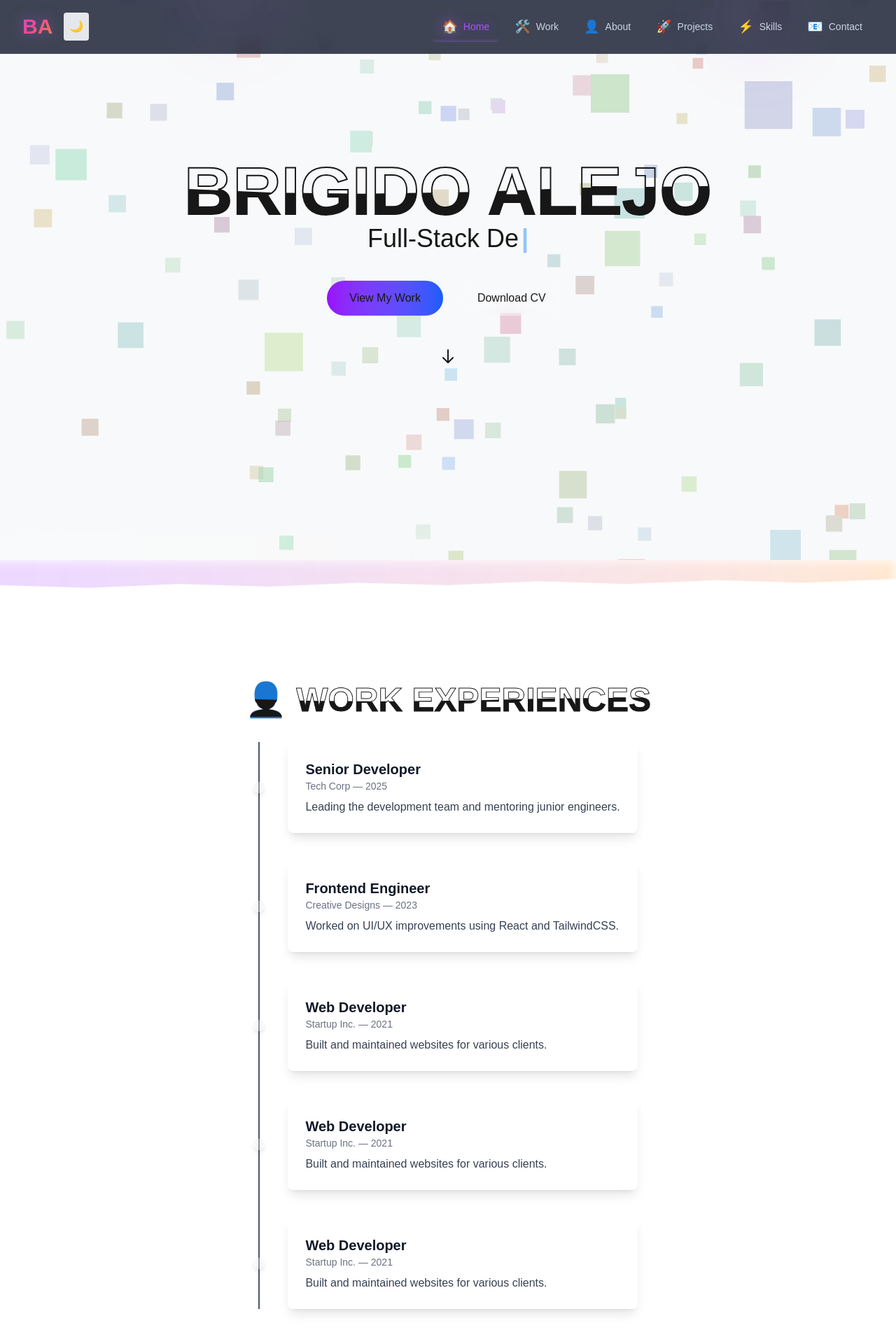
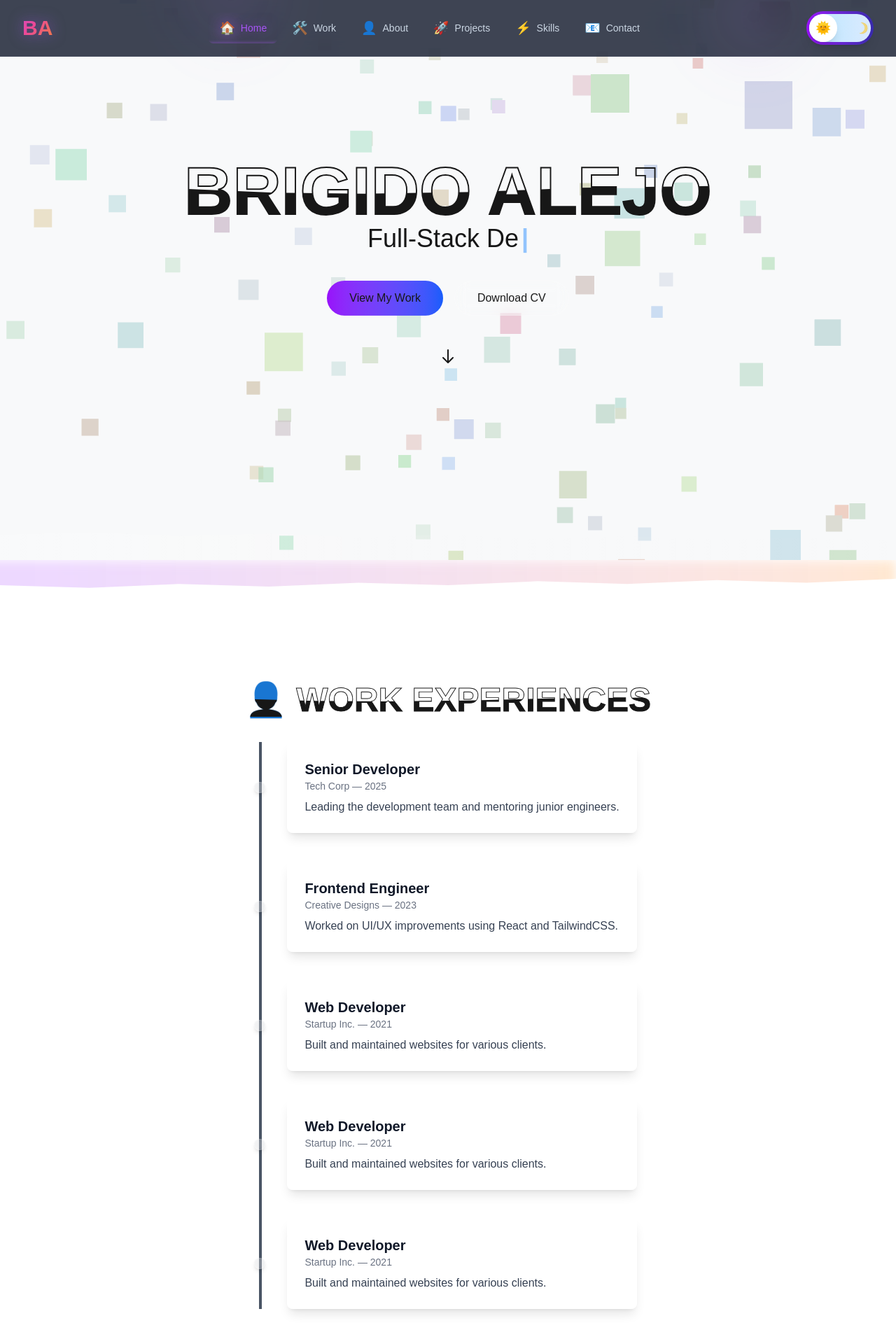
Before and after one commit to vrigzalejo/portfolio-v2, a Next.js app: page / in a window 1280 px wide. Shown: the top 1920 px of the page at 70% size. Built offline with nearby package versions, Linux system fonts and the light colour scheme.

Commit message:
improved theme toggle, nav and timeline

```diff
--- a/app/components/Navigation.tsx
+++ b/app/components/Navigation.tsx
@@ -220,7 +220,6 @@ export default function Navigation() {
                     <div className="flex justify-between items-center py-4">
                         <div className="flex items-center space-x-4">
                             <div className="text-3xl font-bold logo">BA</div>
-                            <ThemeToggle />
                         </div>
 
                         {/* Desktop Navigation */}
@@ -250,6 +249,10 @@ export default function Navigation() {
                                 <span></span>
                             </div>
                         </button>
+
+                        <div className="flex items-center space-x-4">
+                          <ThemeToggle />
+                        </div>
                     </div>
 
                     {/* Mobile Navigation */}
--- a/app/components/ThemeToggle.tsx
+++ b/app/components/ThemeToggle.tsx
@@ -8,7 +8,7 @@ export default function ThemeToggle() {
         const stored = localStorage.getItem('theme') || 'light'
         setTheme(stored)
         document.documentElement.classList.toggle('dark', stored === 'dark')
-    }, [])
+    }, [theme])
 
     const toggleTheme = () => {
         const newTheme = theme === 'light' ? 'dark' : 'light'
@@ -18,12 +18,33 @@ export default function ThemeToggle() {
     }
 
     return (
-        <button
-            onClick={toggleTheme}
-            className="top-4 p-2 rounded bg-gray-200 dark:bg-gray-800"
-            aria-label="Toggle Dark Mode"
-        >
-            {theme === 'dark' ? '🌞' : '🌙'}
-        </button>
+        <div className="flex items-center justify-center transition-colors duration-300">
+            <button
+                onClick={toggleTheme}
+                className="relative inline-flex items-center h-12 w-24 rounded-full bg-gradient-to-r from-purple-600 to-indigo-800 transition-all duration-700 ease-in-out shadow-lg hover:shadow-xl focus:outline-none overflow-hidden  border-white/20 dark:border-gray-700/50"
+                aria-label="Toggle Dark Mode"
+            >
+                {/* Track Background */}
+                <div className="absolute inset-1 rounded-full bg-gradient-to-r from-sky-200 to-blue-100 dark:from-gray-800 dark:to-gray-700 transition-all duration-700"></div>
+
+                {/* Sliding Thumb */}
+                <div className={`absolute top-1 left-1 w-10 h-10 bg-white dark:bg-gray-100 rounded-full shadow-lg transform transition-all duration-700 ease-in-out flex items-center justify-center text-lg ${theme === 'dark' ? 'translate-x-12' : 'translate-x-0'
+                    }`}>
+                    <span className={`transition-all duration-700 ${theme === 'dark' ? 'rotate-320 scale-100' : 'rotate-0 scale-100'}`}>
+                        {theme === 'dark' ? '🌙' : '🌞'}
+                    </span>
+                </div>
+
+                {/* Background Icons */}
+                <div className="absolute inset-0 flex items-center justify-between px-2 text-sm">
+                    <span className={`transition-all duration-700 ${theme === 'light' ? 'opacity-0' : 'opacity-60'} text-yellow-200`}>
+                        🌞
+                    </span>
+                    <span className={`transition-all duration-700 ${theme === 'dark' ? 'opacity-0' : 'opacity-60'} text-orange-200 rotate-320`}>
+                        🌙
+                    </span>
+                </div>
+            </button>
+        </div>
     )
 }
--- a/app/components/Timeline.tsx
+++ b/app/components/Timeline.tsx
@@ -13,7 +13,15 @@ type TimelineProps = {
 
 export default function Timeline({ experiences }: TimelineProps) {
     return (
-        <div className="relative border-l-2 border-gray-600 dark:border-gray-600 pl-6">
+        <div className="relative pl-6">
+            {/* Animated Vertical Line */}
+            <motion.div
+                className="absolute left-0 top-0 w-1 bg-gray-600 dark:bg-gray-600"
+                initial={{ height: 0 }}
+                animate={{ height: "100%" }}
+                transition={{ duration: experiences.length * 0.4, ease: "easeInOut" }}
+            />
+
             {experiences.map((exp, index) => (
                 <motion.div
                     key={index}
@@ -24,7 +32,7 @@ export default function Timeline({ experiences }: TimelineProps) {
                     viewport={{ once: true }}
                 >
                     {/* Timeline Dot */}
-                    <span className="absolute -left-12.25 top-1/2 transform -translate-y-1/2 w-4 h-4 glass-effect rounded-full shadow-md"></span>
+                    <span className="absolute -left-11.75 top-1/2 transform -translate-y-1/2 w-4 h-4 glass-effect rounded-full shadow-md"></span>
 
                     {/* Experience Card */}
                     <div className="glass-effect dark:bg-gray-800 p-6 rounded-lg shadow-lg hover:scale-105 transition-transform duration-300">
```
